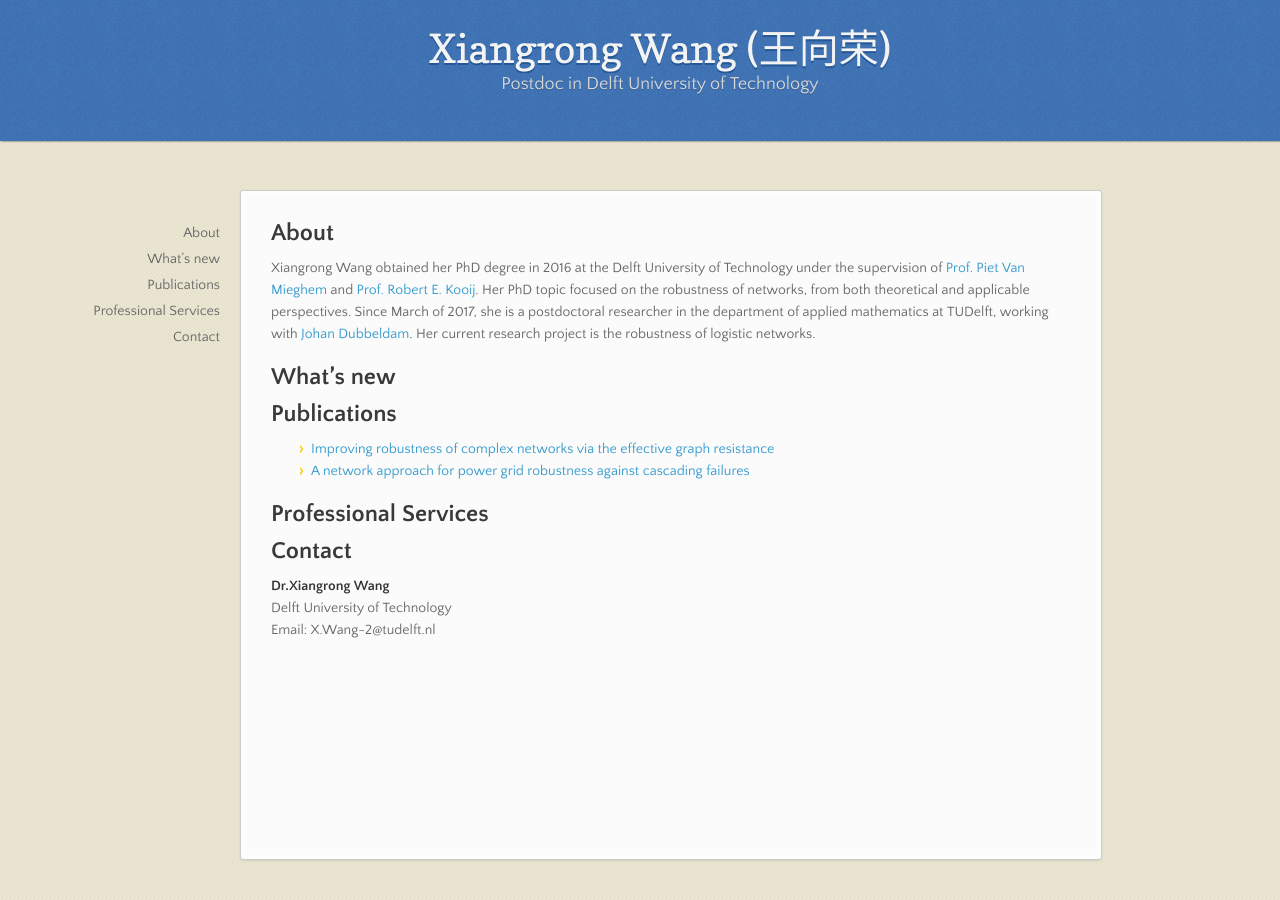
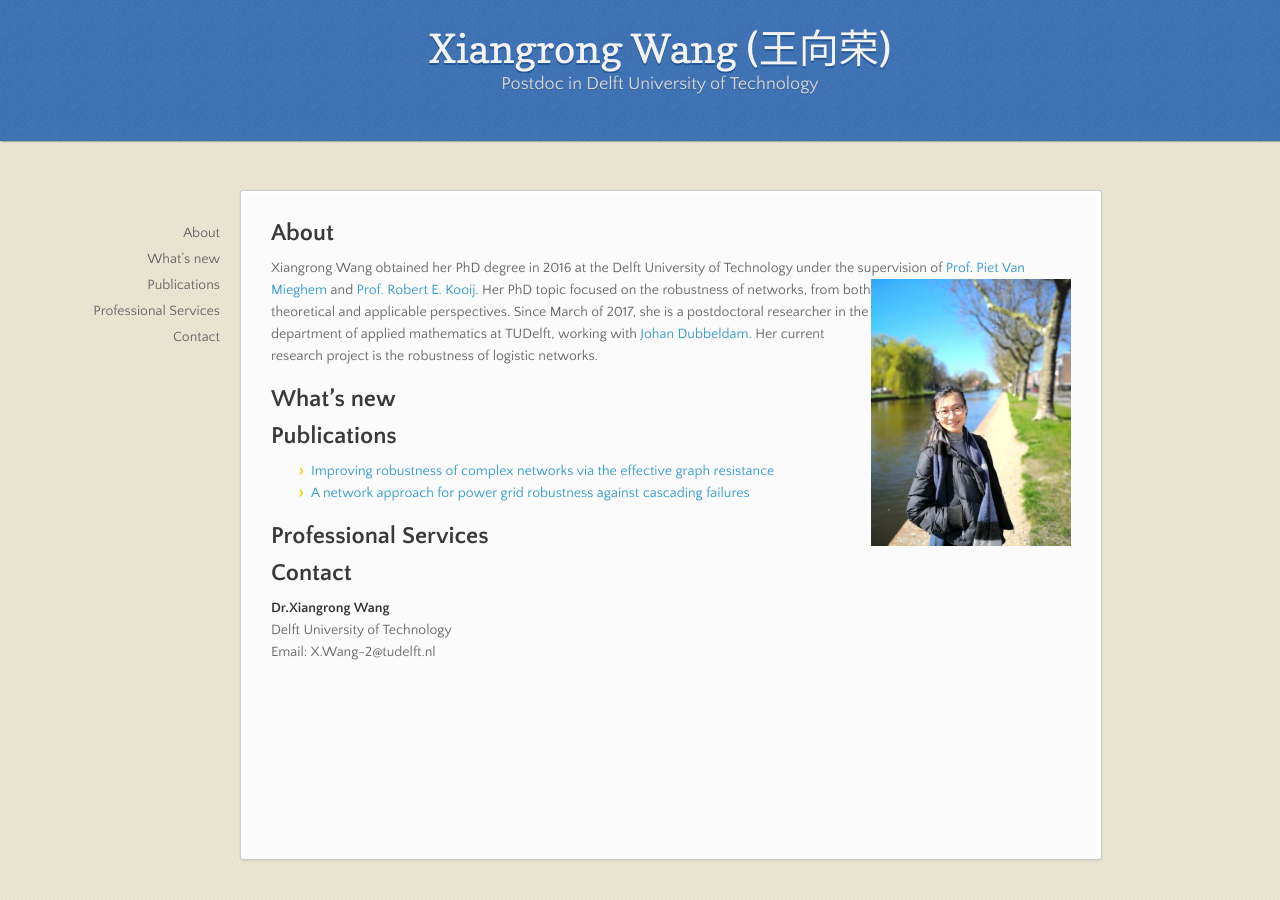
Before and after one commit to xiangrongwang/xiangrongwang.github.io, a Jekyll site: the page built from index.md, in a window 1280 px wide. Built offline with Jekyll 4.4.1, drawn with Linux system fonts in a browser that asks for light colours; nearby versions of some CDN libraries; our own code applies the rules of GitHub Pages for plain Markdown files.

Commit message:
Create index.md

```diff
--- a/index.md
+++ b/index.md
@@ -1,6 +1,8 @@
 ## About
 
-Xiangrong Wang obtained her PhD degree in 2016 at the Delft University of Technology under the supervision of [Prof. Piet Van Mieghem](https://www.nas.ewi.tudelft.nl/people/Piet/) and [Prof. Robert E. Kooij](https://www.nas.ewi.tudelft.nl/people/Rob/).  Her PhD topic focused on the robustness of networks,  from both theoretical and applicable perspectives. Since March of 2017, she is a postdoctoral researcher in the department of applied mathematics at TUDelft, working with [Johan Dubbeldam](http://ta.twi.tudelft.nl/dv/users/dubbel/).  Her current research project is the robustness of logistic networks.
+Xiangrong Wang obtained her PhD degree in 2016 at the Delft University of Technology under the supervision of [Prof. Piet Van Mieghem](https://www.nas.ewi.tudelft.nl/people/Piet/) and [Prof. Robert E. Kooij](https://www.nas.ewi.tudelft.nl/people/Rob/).
+<img align="right" width='200' src="xiangrong.jpeg">
+Her PhD topic focused on the robustness of networks,  from both theoretical and applicable perspectives. Since March of 2017, she is a postdoctoral researcher in the department of applied mathematics at TUDelft, working with [Johan Dubbeldam](http://ta.twi.tudelft.nl/dv/users/dubbel/).  Her current research project is the robustness of logistic networks.
 
 ## What's new
 
```
